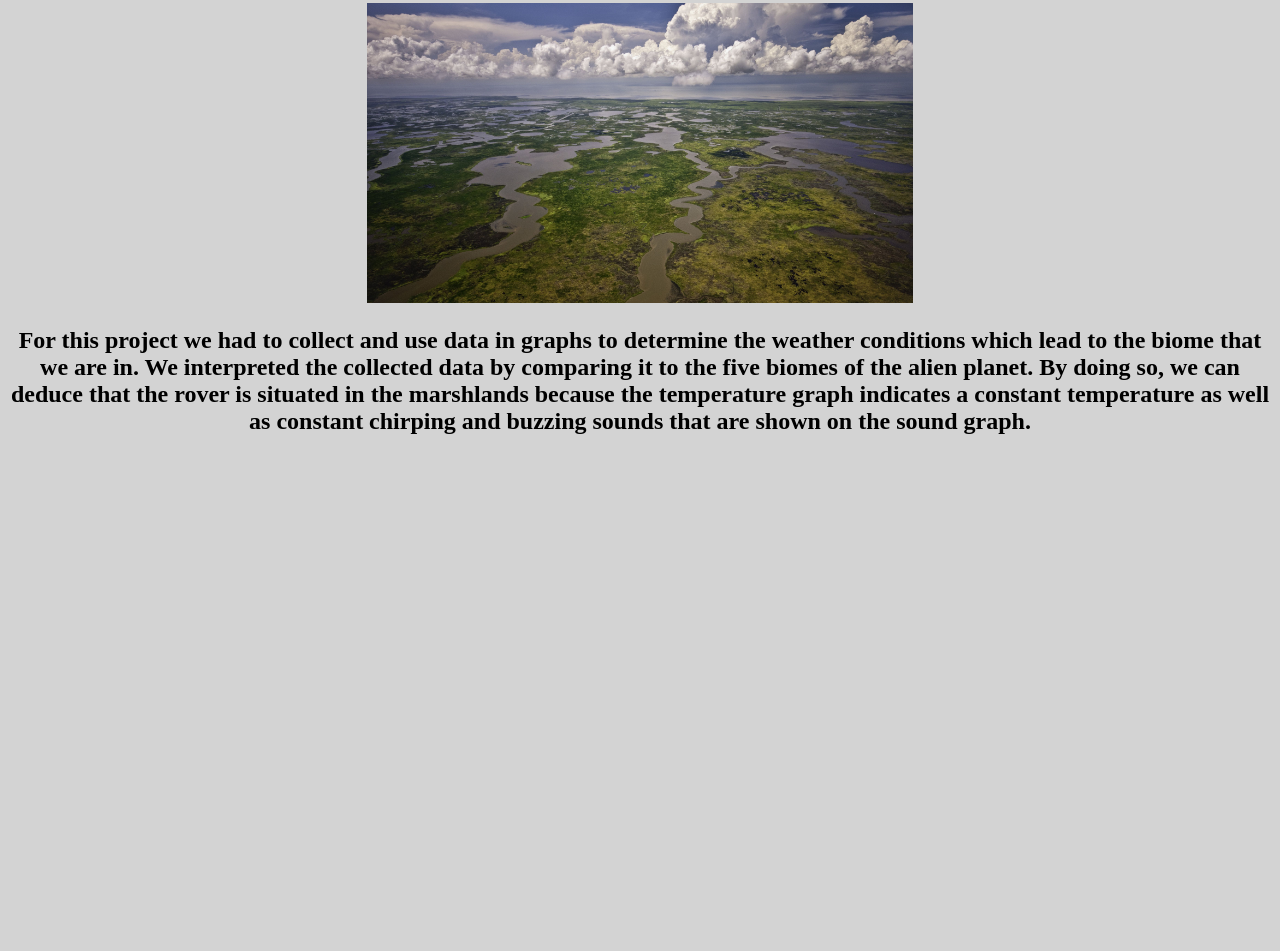
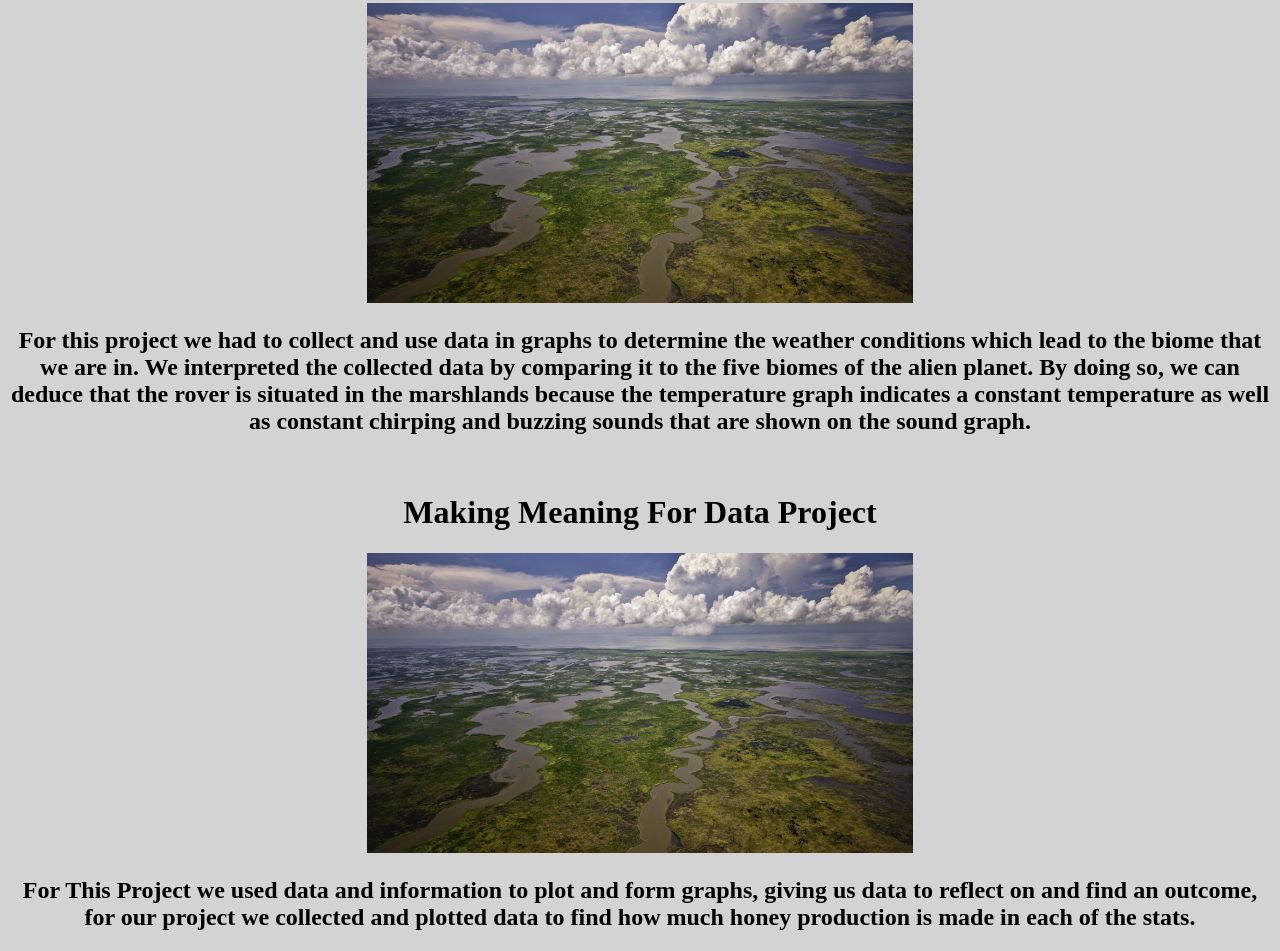
Before and after one commit to tristanbergo7/tristans-website, a plain HTML site: page portfolio.html in a window 1280 px wide. Shown: the part 2722-3673 px from the top of the page. Before the commit the page ends 3177 px from the top, so only its background shows below. Drawn offline with Linux system fonts and the light colour scheme.

Commit message:
Update portfolio.html

```diff
--- a/portfolio.html
+++ b/portfolio.html
@@ -46,7 +46,12 @@
        <img src="https://github.com/tristanbergo7/tristans-website/blob/main/images/louisiana-gulf-coast-marsh-aerial.jpg?raw=true" height="300">
   <h2> For this project we had to collect and use data in graphs to determine the weather conditions which lead to the biome that we are in.
   We interpreted the collected data by comparing it to the five biomes of the alien planet. By doing so, we can deduce that the rover is situated in the marshlands because the temperature graph indicates a constant temperature as well as constant chirping and buzzing sounds that are shown on the sound graph.</h2>
+	  <br>
+    <h1>   Making Meaning For Data Project </h1>
+       <img src="https://github.com/tristanbergo7/tristans-website/blob/main/images/louisiana-gulf-coast-marsh-aerial.jpg?raw=true" height="300">
+  <h2> For This Project we used data and information to plot and form graphs, giving us data to reflect on and find an outcome, for our project we collected and plotted data to find how much honey production is made in each of the stats. </h2>
 
+    </center>
     </center>
 	  </body>
 	</html>
```
